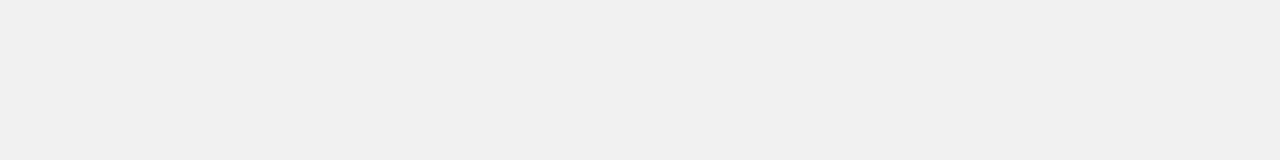
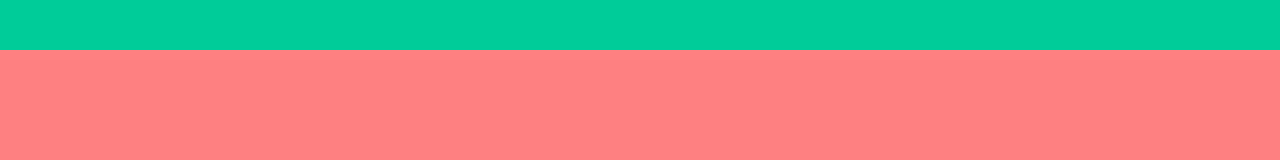
Before and after one commit to ChrysOliveira/Front-End, a plain HTML site: page mexendo-com-css-grid/Projeto Inicial Grid Layout/alura-store/index.html in a window 1280 px wide. Drawn offline with Linux system fonts and the light colour scheme.

Commit message:
adicionando o display grid e definindo areas e elementos

```diff
--- a/mexendo-com-css-grid/Projeto Inicial Grid Layout/alura-store/assets/css/style.css
+++ b/mexendo-com-css-grid/Projeto Inicial Grid Layout/alura-store/assets/css/style.css
@@ -2,13 +2,22 @@
     background: #f1f1f1;
     display: grid;
     font-family: Arial, Helvetica, sans-serif;
+    grid-template-areas: "cabecalho" "conteudo" "rodape";
+    grid-template-columns: auto;
+    grid-template-rows: 50px 100vh auto;
 }
 
 .cabecalho {
+    background: #00cc99;
+    grid-area: cabecalho;
 }
 
 .conteudo {
+    background: #ff8080;
+    grid-area: conteudo;
 }
 
 .rodape {
+    background-color: #0099ff;
+    grid-area: rodape;
 }
```
